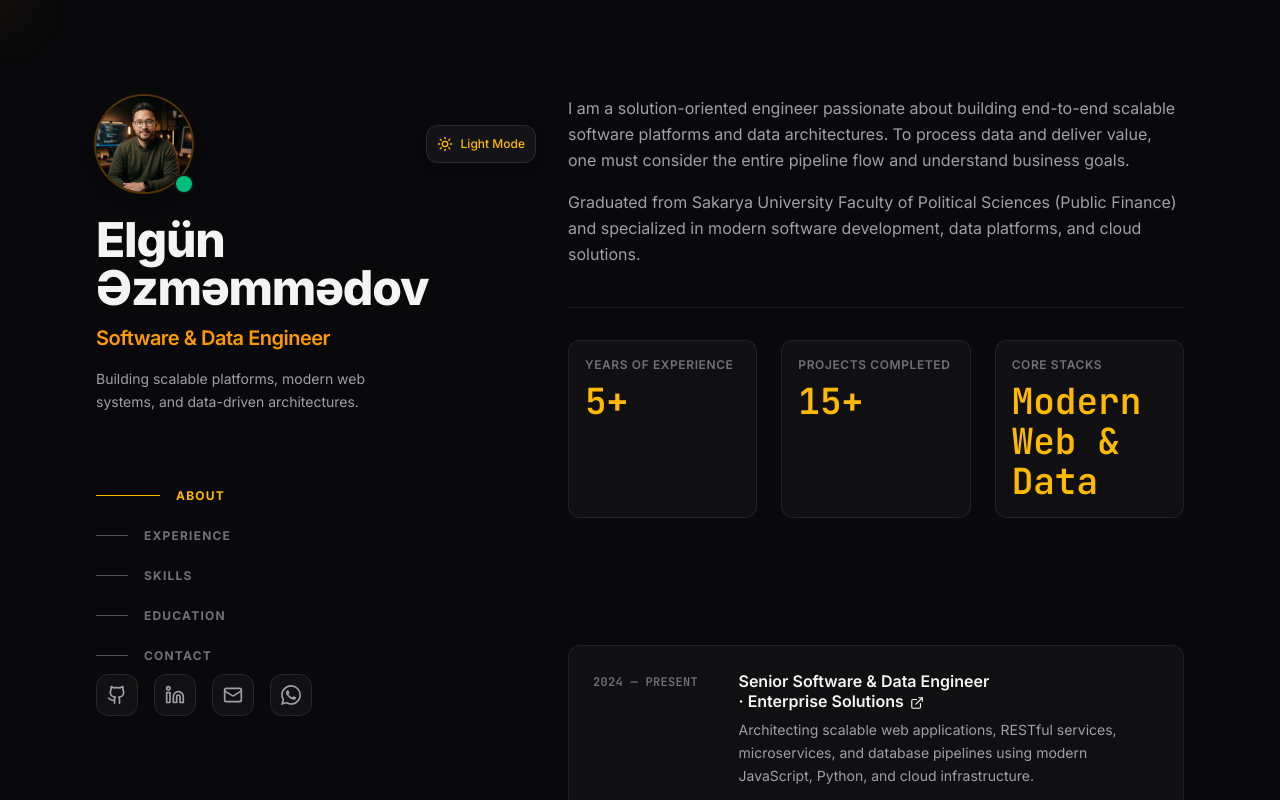
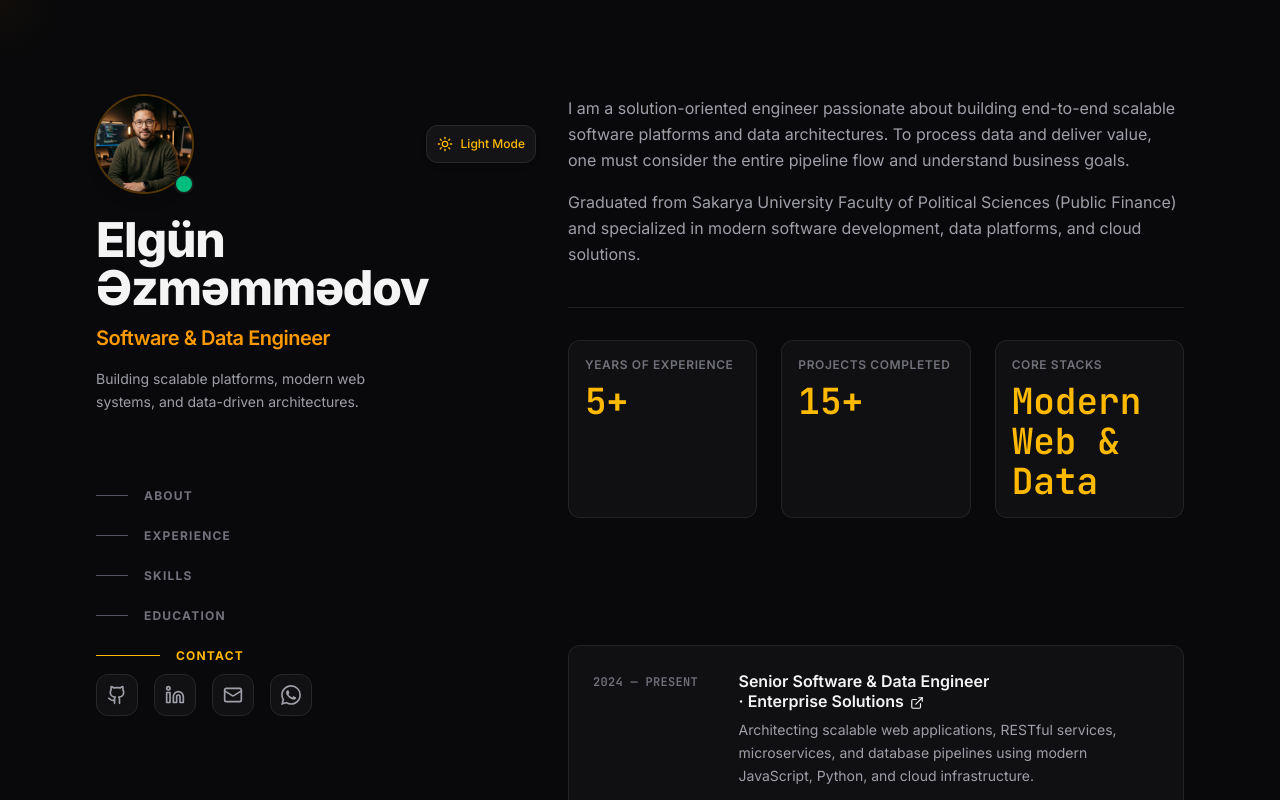
Before and after one commit to bbaymistery/my_portfolio, a React (Vite) app: page / in a window 1280 px wide. Shown: the top 800 px of the page. Built offline with nearby package versions, Linux system fonts and the light colour scheme.

Commit message:
Fix active section scroll tracking and nav click highlight for long Skills section

```diff
--- a/src/App.jsx
+++ b/src/App.jsx
@@ -25,28 +25,59 @@ export default function App() {
     document.documentElement.classList.add('dark');
   }, []);
 
-  // IntersectionObserver to automatically detect active section while scrolling
+  // Robust scroll tracking algorithm that accurately updates active section even for very long sections
   useEffect(() => {
-    const sections = document.querySelectorAll('section[id]');
+    let isManualClick = false;
+    let clickTimeout;
 
-    const observer = new IntersectionObserver(
-      (entries) => {
-        entries.forEach((entry) => {
-          if (entry.isIntersecting) {
-            setActiveSection(entry.target.id);
+    const handleScroll = () => {
+      if (isManualClick) return;
+
+      const sections = ['about', 'experience', 'skills', 'education', 'contact'];
+      const scrollPosition = window.scrollY + 160;
+
+      // Bottom of page check
+      if (window.innerHeight + window.scrollY >= document.body.offsetHeight - 50) {
+        setActiveSection('contact');
+        return;
+      }
+
+      for (let i = sections.length - 1; i >= 0; i--) {
+        const sectionEl = document.getElementById(sections[i]);
+        if (sectionEl) {
+          const top = sectionEl.offsetTop;
+          if (scrollPosition >= top - 60) {
+            setActiveSection(sections[i]);
+            break;
           }
-        });
-      },
-      {
-        rootMargin: '-20% 0px -60% 0px',
-        threshold: 0.1
+        }
       }
-    );
+    };
 
-    sections.forEach((section) => observer.observe(section));
+    const handleNavClick = (e) => {
+      const anchor = e.target.closest('a');
+      const href = anchor?.getAttribute('href');
+      if (href && href.startsWith('#')) {
+        const id = href.slice(1);
+        if (['about', 'experience', 'skills', 'education', 'contact'].includes(id)) {
+          isManualClick = true;
+          setActiveSection(id);
+          clearTimeout(clickTimeout);
+          clickTimeout = setTimeout(() => {
+            isManualClick = false;
+          }, 850);
+        }
+      }
+    };
+
+    window.addEventListener('scroll', handleScroll, { passive: true });
+    document.addEventListener('click', handleNavClick);
+    handleScroll();
 
     return () => {
-      sections.forEach((section) => observer.unobserve(section));
+      window.removeEventListener('scroll', handleScroll);
+      document.removeEventListener('click', handleNavClick);
+      clearTimeout(clickTimeout);
     };
   }, []);
 
@@ -85,9 +116,7 @@ export default function App() {
 
             <EducationSection
               education={portfolioData.education}
-              certifications={portfolioData.certifications}
               languages={portfolioData.languages}
-              linkedinUrl={portfolioData.personal.social.linkedin}
             />
 
             <ContactSection personalData={portfolioData.personal} />
--- a/src/data/portfolioData.js
+++ b/src/data/portfolioData.js
@@ -148,7 +148,7 @@ export const portfolioData = {
       ]
     },
     {
-      category: "AI Integration & LLMOps",
+      category: "AI Integration",
       skills: [
         "LLM Integration",
         "Large Language Model Operations (LLMOps)",
```
